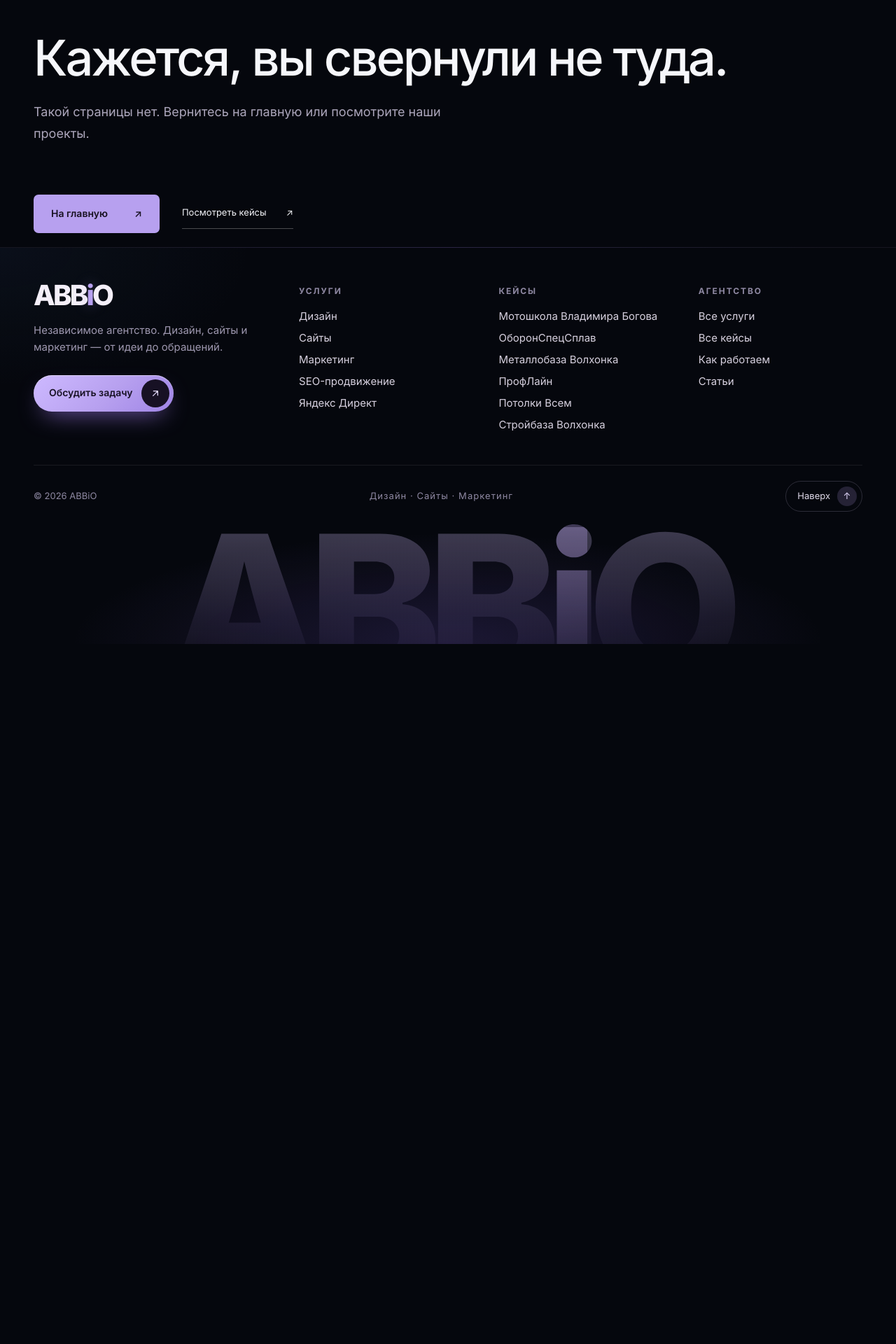
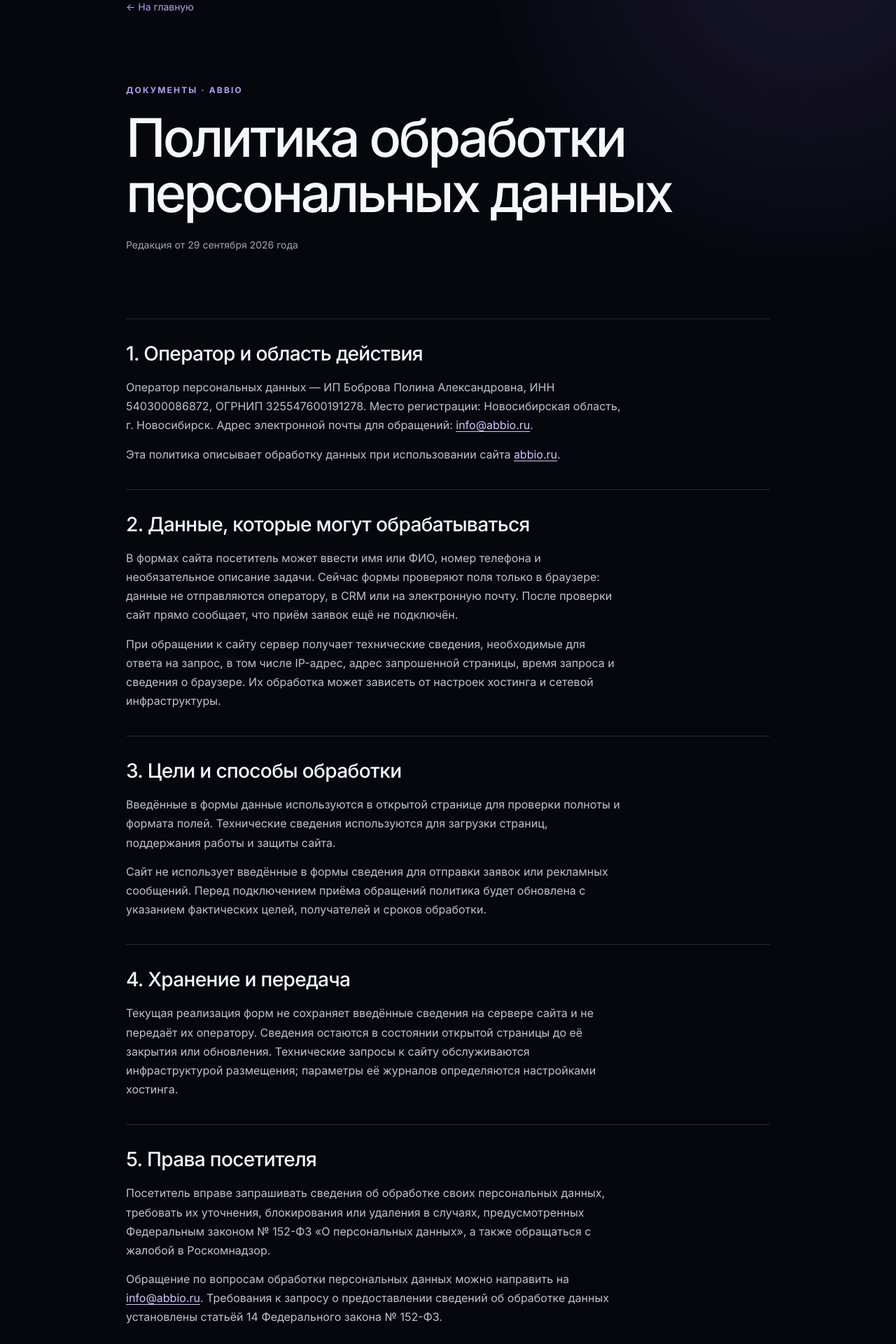
Before and after one commit to allbobrov-cloud/abbio, a Next.js app: page /privacy in a window 1280 px wide. Before the commit this address had no page. Shown: the part 180-2100 px from the top of the page at 70% size. Before the commit the page ends 1100 px from the top, so only its background shows below. Built offline with nearby package versions, Linux system fonts and the light colour scheme.

Commit message:
Add privacy policy and operator details

```diff
--- /dev/null
+++ b/src/app/privacy/page.tsx
@@ -0,0 +1,59 @@
+import type { Metadata } from "next";
+import Link from "next/link";
+import { operator } from "@/lib/legal";
+import styles from "./privacy.module.css";
+
+export const metadata: Metadata = {
+  title: "Политика обработки персональных данных",
+  description: "Сведения об операторе и обработке данных посетителей сайта ABBiO.",
+  alternates: { canonical: "/privacy" },
+};
+
+export default function PrivacyPage() {
+  return (
+    <main id="main" className={styles.page}>
+      <div className={styles.container}>
+        <Link href="/" className={styles.back}>← На главную</Link>
+        <p className={styles.eyebrow}>Документы · ABBiO</p>
+        <h1>Политика обработки персональных данных</h1>
+        <p className={styles.updated}>Редакция от 29 сентября 2026 года</p>
+
+        <div className={styles.content}>
+          <section>
+            <h2>1. Оператор и область действия</h2>
+            <p>Оператор персональных данных — {operator.name}, ИНН {operator.inn}, ОГРНИП {operator.ogrnip}. Место регистрации: {operator.location}. Адрес электронной почты для обращений: <a href={`mailto:${operator.email}`}>{operator.email}</a>.</p>
+            <p>Эта политика описывает обработку данных при использовании сайта <a href="https://abbio.ru/">abbio.ru</a>.</p>
+          </section>
+
+          <section>
+            <h2>2. Данные, которые могут обрабатываться</h2>
+            <p>В формах сайта посетитель может ввести имя или ФИО, номер телефона и необязательное описание задачи. Сейчас формы проверяют поля только в браузере: данные не отправляются оператору, в CRM или на электронную почту. После проверки сайт прямо сообщает, что приём заявок ещё не подключён.</p>
+            <p>При обращении к сайту сервер получает технические сведения, необходимые для ответа на запрос, в том числе IP-адрес, адрес запрошенной страницы, время запроса и сведения о браузере. Их обработка может зависеть от настроек хостинга и сетевой инфраструктуры.</p>
+          </section>
+
+          <section>
+            <h2>3. Цели и способы обработки</h2>
+            <p>Введённые в формы данные используются в открытой странице для проверки полноты и формата полей. Технические сведения используются для загрузки страниц, поддержания работы и защиты сайта.</p>
+            <p>Сайт не использует введённые в формы сведения для отправки заявок или рекламных сообщений. Перед подключением приёма обращений политика будет обновлена с указанием фактических целей, получателей и сроков обработки.</p>
+          </section>
+
+          <section>
+            <h2>4. Хранение и передача</h2>
+            <p>Текущая реализация форм не сохраняет введённые сведения на сервере сайта и не передаёт их оператору. Сведения остаются в состоянии открытой страницы до её закрытия или обновления. Технические запросы к сайту обслуживаются инфраструктурой размещения; параметры её журналов определяются настройками хостинга.</p>
+          </section>
+
+          <section>
+            <h2>5. Права посетителя</h2>
+            <p>Посетитель вправе запрашивать сведения об обработке своих персональных данных, требовать их уточнения, блокирования или удаления в случаях, предусмотренных Федеральным законом № 152-ФЗ «О персональных данных», а также обращаться с жалобой в Роскомнадзор.</p>
+            <p>Обращение по вопросам обработки персональных данных можно направить на <a href={`mailto:${operator.email}`}>{operator.email}</a>. Требования к запросу о предоставлении сведений об обработке данных установлены статьёй 14 Федерального закона № 152-ФЗ.</p>
+          </section>
+
+          <section>
+            <h2>6. Изменение политики</h2>
+            <p>При подключении отправки форм, аналитики или иных способов обработки данных эта политика будет пересмотрена до запуска таких функций. Актуальная редакция публикуется на этой странице.</p>
+          </section>
+        </div>
+      </div>
+    </main>
+  );
+}
--- /dev/null
+++ b/src/app/privacy/privacy.module.css
@@ -0,0 +1,19 @@
+.page { min-height: 100svh; padding: clamp(48px, 7vw, 112px) 0 clamp(80px, 10vw, 160px); background: radial-gradient(ellipse 50% 28% at 90% 0%, rgba(139, 98, 225, .16), transparent 75%), #05070d; color: #f6f7fb; }
+.container { width: min(920px, calc(100% - 96px)); margin: 0 auto; }
+.back { display: inline-block; margin-bottom: clamp(56px, 8vw, 104px); color: #b7a0ef; font-size: 14px; }
+.back:hover { color: #e4d9ff; }
+.eyebrow { margin: 0 0 22px; color: #b7a0ef; font-size: 12px; font-weight: 700; letter-spacing: .18em; text-transform: uppercase; }
+.page h1 { max-width: 13em; margin: 0; font-size: clamp(42px, 6vw, 76px); font-weight: 500; letter-spacing: -.05em; line-height: 1.04; }
+.updated { margin: 26px 0 0; color: #aaa3b6; font-size: 14px; }
+.content { display: grid; gap: 0; margin-top: clamp(56px, 8vw, 96px); border-top: 1px solid rgba(221, 211, 246, .16); }
+.content section { padding: 32px 0 36px; border-bottom: 1px solid rgba(221, 211, 246, .16); }
+.content h2 { margin: 0 0 18px; font-size: clamp(22px, 2.2vw, 30px); font-weight: 500; letter-spacing: -.025em; }
+.content p { max-width: 70ch; margin: 0 0 14px; color: #c5bfd0; font-size: 16px; line-height: 1.7; }
+.content p:last-child { margin-bottom: 0; }
+.content a { color: #d6c3ff; text-decoration: underline; text-underline-offset: 3px; }
+@media (max-width: 760px) {
+  .page { padding-top: 36px; }
+  .container { width: calc(100% - 40px); }
+  .content section { padding: 28px 0 30px; }
+  .content p { font-size: 15px; }
+}
--- a/src/components/SiteFooter.module.css
+++ b/src/components/SiteFooter.module.css
@@ -73,6 +73,9 @@
 /* Нижняя строка */
 .bar { display: flex; flex-wrap: wrap; align-items: center; justify-content: space-between; gap: 12px 24px; padding: 22px 0; border-top: 1px solid rgba(255, 255, 255, 0.08); color: #8f89a3; font-size: 13px; }
 .scope { letter-spacing: 0.08em; }
+.requisites { max-width: 38em; line-height: 1.5; }
+.policy { color: #d8d2e0; text-decoration: underline; text-decoration-color: rgba(216, 210, 224, 0.35); text-underline-offset: 3px; }
+.policy:hover, .policy:focus-visible { color: #fff; text-decoration-color: currentColor; }
 .top { display: inline-flex; align-items: center; gap: 10px; padding: 7px 7px 7px 16px; border: 1px solid rgba(221, 211, 246, 0.18); border-radius: 999px; color: #e2dcec; transition: border-color .25s ease, background .25s ease; }
 .top span { display: grid; place-items: center; width: 28px; height: 28px; border-radius: 50%; background: rgba(183, 160, 239, 0.18); color: #e6dcff; transition: transform .25s ease; }
 .top:hover { border-color: var(--lav); background: rgba(183, 160, 239, 0.08); }
--- a/src/components/SiteFooter.tsx
+++ b/src/components/SiteFooter.tsx
@@ -1,5 +1,6 @@
 import Link from "next/link";
 import { caseIndex, services } from "@/lib/content";
+import { operator } from "@/lib/legal";
 import { FooterContactForm } from "./FooterContactForm";
 import { FooterFrame } from "./FooterFrame";
 import styles from "./SiteFooter.module.css";
@@ -22,7 +23,7 @@ function Arrow() {
 /*
  * Футер сайта: панель «Есть задача?» с формой (скрывается там, где у страницы своя форма —
  * логика в FooterFrame), навигация по услугам, кейсам и разделам, нижняя строка и
- * крупный вордмарк ABBiO как подпись. Контактов (почта, телефон) нет — они ещё не утверждены.
+ * крупный вордмарк ABBiO как подпись. Телефон не указан до подтверждения владельцем.
  */
 export function SiteFooter() {
   return (
@@ -93,7 +94,9 @@ export function SiteFooter() {
 
       <div className={styles.bar}>
         <span>© {new Date().getFullYear()} ABBiO</span>
-        <span className={styles.scope}>Дизайн · Сайты · Маркетинг</span>
+        <span className={styles.requisites}>{operator.name} · ИНН {operator.inn} · ОГРНИП {operator.ogrnip}</span>
+        <a className={styles.policy} href={`mailto:${operator.email}`}>{operator.email}</a>
+        <Link className={styles.policy} href="/privacy">Политика обработки персональных данных</Link>
         <a className={styles.top} href="#main">
           Наверх <span aria-hidden="true">↑</span>
         </a>
--- /dev/null
+++ b/src/lib/legal.ts
@@ -0,0 +1,7 @@
+export const operator = {
+  name: "ИП Боброва Полина Александровна",
+  inn: "540300086872",
+  ogrnip: "325547600191278",
+  location: "Новосибирская область, г. Новосибирск",
+  email: "info@abbio.ru",
+} as const;
```
